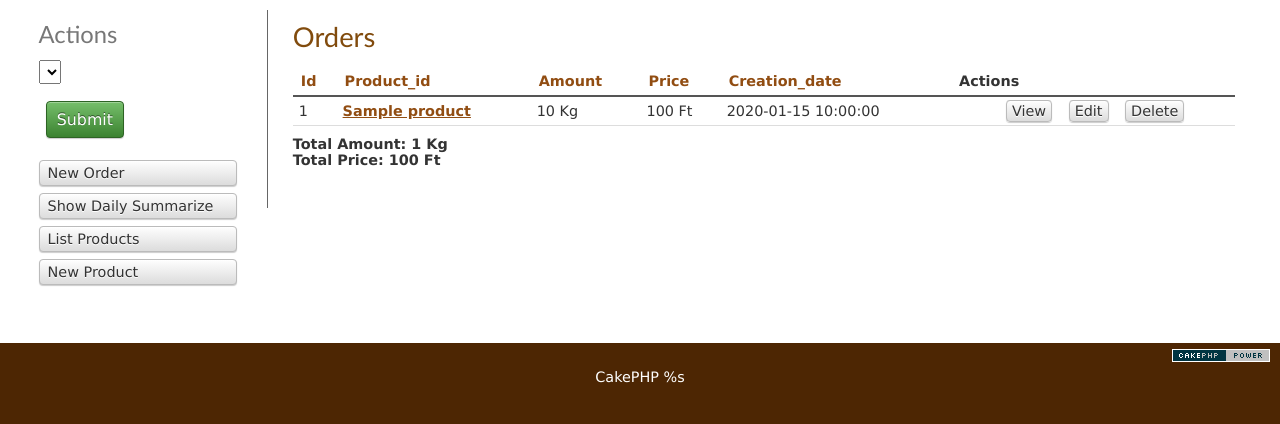
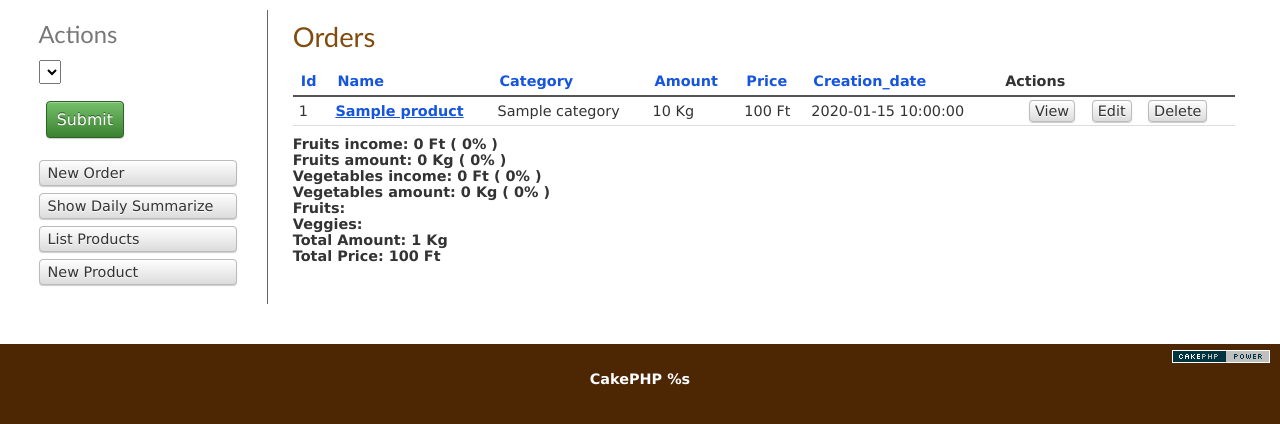
Before and after one commit to SztGellert/Farm-WebShop, a CakePHP app: the page made by app/View/Orders/daily.ctp in a window 1280 px wide. Shown: the part 47-471 px from the top of the page. Run offline with PHP 8.4 and a stand-in for CakePHP, Linux system fonts and the light colour scheme; the template is opened without the code that fills it: most values are stand-ins (such as "Sample title", 1, 10 or a date in 2020); form fields are guessed from the names that the template uses; data that the repository does not hold is empty; some libraries are stand-ins or nearby versions.

Commit message:
Orders: index and daily functions extended with product dispersion

```diff
--- a/app/View/Orders/daily.ctp
+++ b/app/View/Orders/daily.ctp
@@ -4,8 +4,10 @@
 	<thead>
 	<tr>
 			<th><?php echo $this->Paginator->sort('id'); ?></th>
-			<th><?php echo $this->Paginator->sort('product_id'); ?></th>
-			<th><?php echo $this->Paginator->sort('amount'); ?></th>
+<!-- 			<th><?php echo $this->Paginator->sort('product_id'); ?></th>
+ -->		<th><?php echo $this->Paginator->sort('name'); ?></th>
+ 			<th><?php echo $this->Paginator->sort('category'); ?></th>
+ 			<th><?php echo $this->Paginator->sort('amount'); ?></th>
 			<th><?php echo $this->Paginator->sort('price'); ?></th>
 			<th><?php echo $this->Paginator->sort('creation_date'); ?></th>
 
@@ -13,17 +15,43 @@
 	</tr>
 	</thead>
 	<tbody>
+	<?php 	$available_fruits=array(); ?>
+	<?php 	$available_vegetables=array(); ?>
+	<?php 	$fruits_amount=0; ?>
+	<?php 	$vegetables_amount=0; ?>
+	<?php 	$fruits_income=0; ?>
+	<?php 	$vegetables_income=0; ?>
+
+
+
+
 		<?php $total_price=0; ?>
-	<?php foreach ($orders as $order): ?>
+<!-- 	<?php debug($orders); ?>
+ -->	<?php foreach ($orders as $order): ?>
 	<tr>
 		<td><?php echo h($order['Order']['id']); ?>&nbsp;</td>
 		<td>
 			<?php echo $this->Html->link($order['Product']['name'], array('controller' => 'products', 'action' => 'view', $order['Product']['id'])); ?>
 		</td>
+		<td><?php echo h($order['Product']['category']); ?>
 		<td><?php echo h($order['Order']['amount']." Kg"); ?>
 		<?php $order_price=$order['Order']['amount']*$order['Product']['price']; ?>
 		<td><?php echo h($order_price." Ft"); ?>
 </td>
+		<?php if ($order['Product']['category']=="fruit") {
+				$available_fruits[]=$order['Product']['name'];
+				$fruits_income+=$order_price;
+				$fruits_amount+=$order['Order']['amount'];
+
+		}
+			if ($order['Product']['category']=="vegetable") {
+				$available_vegetables[]=$order['Product']['name'];
+				$vegetables_income+=$order_price;
+				$vegetables_amount+=$order['Order']['amount'];
+
+
+			}
+			?>
 
 		<?php $total_price+=$order_price; ?>
 
@@ -41,6 +69,20 @@
 </tbody>
 </table>
 <p>
+<?php $fruits_amount_percent=0; $veggies_amout_percent=0; $fruits_income_percent=0; $vegetables_income_percent=0;
+$fruits_amount_percent=($fruits_amount/$total_amount*100); $vegetables_amount_percent=($vegetables_amount/$total_amount*100);
+$fruits_income_percent=($fruits_income/$total_price)*100; $vegetables_income_percent=($vegetables_income/$total_price)*100;?>
+
+
+<th><b><?php echo "Fruits income:"; ?>&nbsp;<?php echo($fruits_income. "\rFt \t( ".$fruits_income_percent."% )"); ?>&nbsp;</td></th></br>
+<th><b><?php echo "Fruits amount:"; ?>&nbsp;<?php echo($fruits_amount. "\rKg \t( ".$fruits_amount_percent."% )"); ?>&nbsp;</td></th></br>
+<th><b><?php echo "Vegetables income:"; ?>&nbsp;<?php echo($vegetables_income."\rFt \t( ".$vegetables_income_percent."% )"); ?>&nbsp;</td></th></br>
+<th><b><?php echo "Vegetables amount:"; ?>&nbsp;<?php echo($vegetables_amount."\rKg \t( ".$vegetables_amount_percent."% )"); ?>&nbsp;</td></th></br>
+
+<th><b><?php echo "Fruits:"; ?>&nbsp;<?php echo(implode(", ", array_unique($available_fruits))); ?>&nbsp;</td></th></br>
+<th><b><?php echo "Veggies:"; ?>&nbsp;<?php echo(implode(", ",array_unique($available_vegetables))); ?>&nbsp;</td></th></br>
+
+
 	<th><b><?php echo "Total Amount:"; ?>&nbsp;<?php echo h($total_amount." Kg"); ?>&nbsp;</td></th></br>
 
 	<td><?php echo "Total Price:"; ?>&nbsp;<?php echo h($total_price." Ft"); ?>&nbsp;</td>
@@ -61,15 +103,13 @@
 <div class="actions">
 	<h3><?php echo __('Actions'); ?></h3>
 	<ul>
-
-<?php
+	<?php
 echo $this->Form->create();
 echo $this->Form->select('creation_date', $dates);
 
 
 echo $this->Form->end('Submit');
 ?>
-
 		<li><?php echo $this->Html->link(__('New Order'), array('action' => 'add')); ?></li>
 		<li><?php echo $this->Html->link(__('Show Daily Summarize'), array('action' => 'daily')); ?></li>
 		<li><?php echo $this->Html->link(__('List Products'), array('controller' => 'products', 'action' => 'index')); ?> </li>
--- a/app/View/Products/add.ctp
+++ b/app/View/Products/add.ctp
@@ -4,7 +4,9 @@
 		<legend><?php echo __('Add Product'); ?></legend>
 	<?php
 		echo $this->Form->input('name');
+		echo $this->Form->input('category');echo('fruit / vegetable');
 		echo $this->Form->input('price');
+
 	?>
 	</fieldset>
 <?php echo $this->Form->end(__('Submit')); ?>
--- a/app/View/Products/edit.ctp
+++ b/app/View/Products/edit.ctp
@@ -5,6 +5,8 @@
 	<?php
 		echo $this->Form->input('id');
 		echo $this->Form->input('name');
+		echo('As a Category please write "vegetable" or "fruit"!');
+		echo $this->Form->input('category');
 		echo $this->Form->input('price');
 	?>
 	</fieldset>
--- a/app/View/Products/index.ctp
+++ b/app/View/Products/index.ctp
@@ -7,6 +7,7 @@
 	<tr>
 			<th><?php echo $this->Paginator->sort('id'); ?></th>
 			<th><?php echo $this->Paginator->sort('name'); ?></th>
+			<th><?php echo $this->Paginator->sort('category'); ?></th>
 			<th><?php echo $this->Paginator->sort('price'); ?></th>
 			<th class="actions"><?php echo __('Actions'); ?></th>
 	</tr>
@@ -16,6 +17,7 @@
 	<tr>
 		<td><?php echo h($product['Product']['id']); ?>&nbsp;</td>
 		<td><?php echo h($product['Product']['name']); ?>&nbsp;</td>
+		<td><?php echo h($product['Product']['category']); ?>&nbsp;</td>
 		<td><?php echo h($product['Product']['price'].' Ft/Kg'); ?>&nbsp;</td>
 
 		<td class="actions">
--- a/app/View/Products/view.ctp
+++ b/app/View/Products/view.ctp
@@ -9,6 +9,11 @@
 		<dt><?php echo __('Name'); ?></dt>
 		<dd>
 			<?php echo h($product['Product']['name']); ?>
+			&nbsp;
+		</dd>
+		<dt><?php echo __('Category: fruit or vegetable'); ?></dt>
+		<dd>
+			<?php echo h($product['Product']['category']); ?>
 			&nbsp;
 		</dd>
 		<dt><?php echo __('Price'); ?></dt>
--- a/app/webroot/css/cake.generic.css
+++ b/app/webroot/css/cake.generic.css
@@ -29,7 +29,7 @@
 	margin: 0;
 }
 a {
-	color: #914d12;
+	color: #1655dd;
 	text-decoration: underline;
 	font-weight: bold;
 }
```
Also changed, not shown: app/Controller/OrdersController.php (+6 -1 lines), app/Model/Order.php (+37 -0 lines), app/View/Orders/Help.ctp (+33 -0 lines), app/View/Orders/index.ctp (+45 -3 lines).
